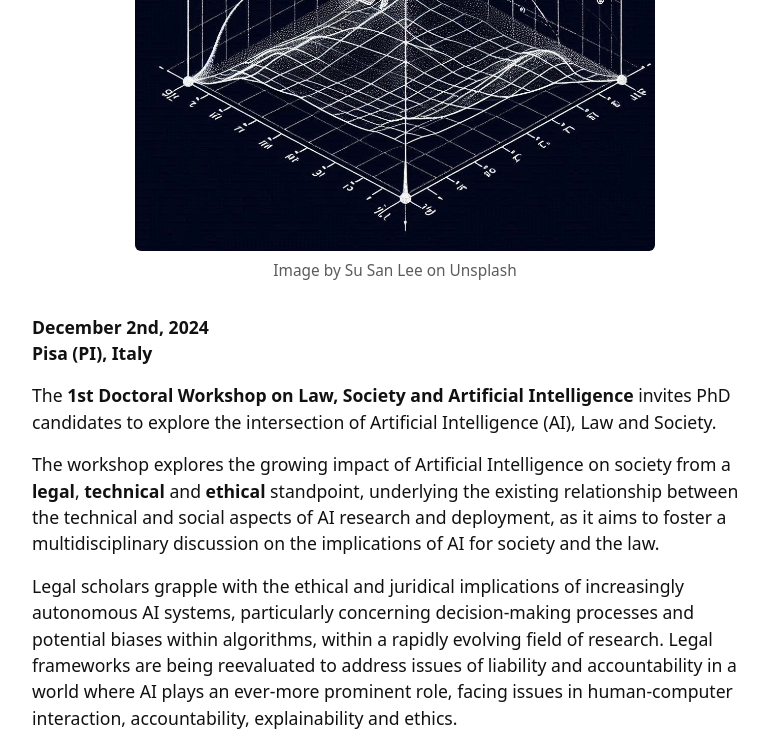
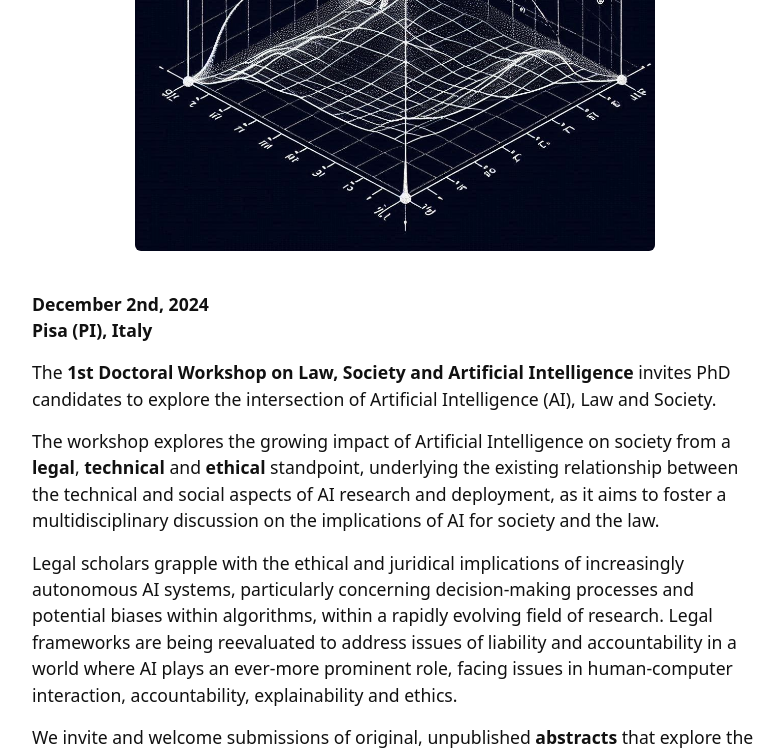
Before and after one commit to lsai-ws/lsai-ws.github.io, a Jekyll site: the page built from index.md, in a window 1280 px wide and 900 px high, scrolled down 567 px, cut to the strip 0-752 px from the top of the window. Shown: the whole strip, without its empty margins (245-1029 px from the left). Built offline with Jekyll 4.4.1, drawn with Linux system fonts in a browser that asks for light colours.

Commit message:
Update index.md

```diff
--- a/index.md
+++ b/index.md
@@ -5,8 +5,7 @@ layout: page
 
 # 1st Doctoral Workshop on Law, Society and Artificial Intelligence
 
-{% include figure.html img="uidaho-workshop.jpg" alt="intro image here" caption="Image by Su San Lee on Unsplash
-" width="75%" %}
+{% include figure.html img="uidaho-workshop.jpg" alt="intro image here"  width="75%" %}
 
 
 **December 2nd, 2024<br>
```
